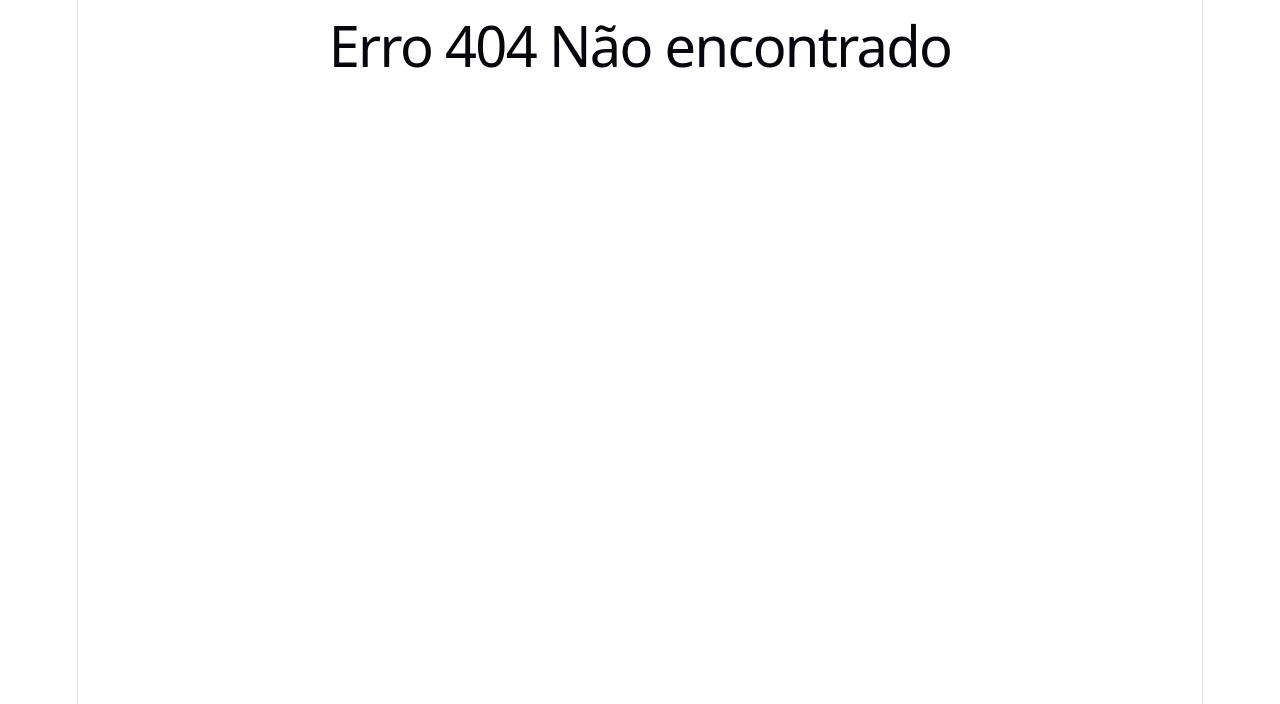
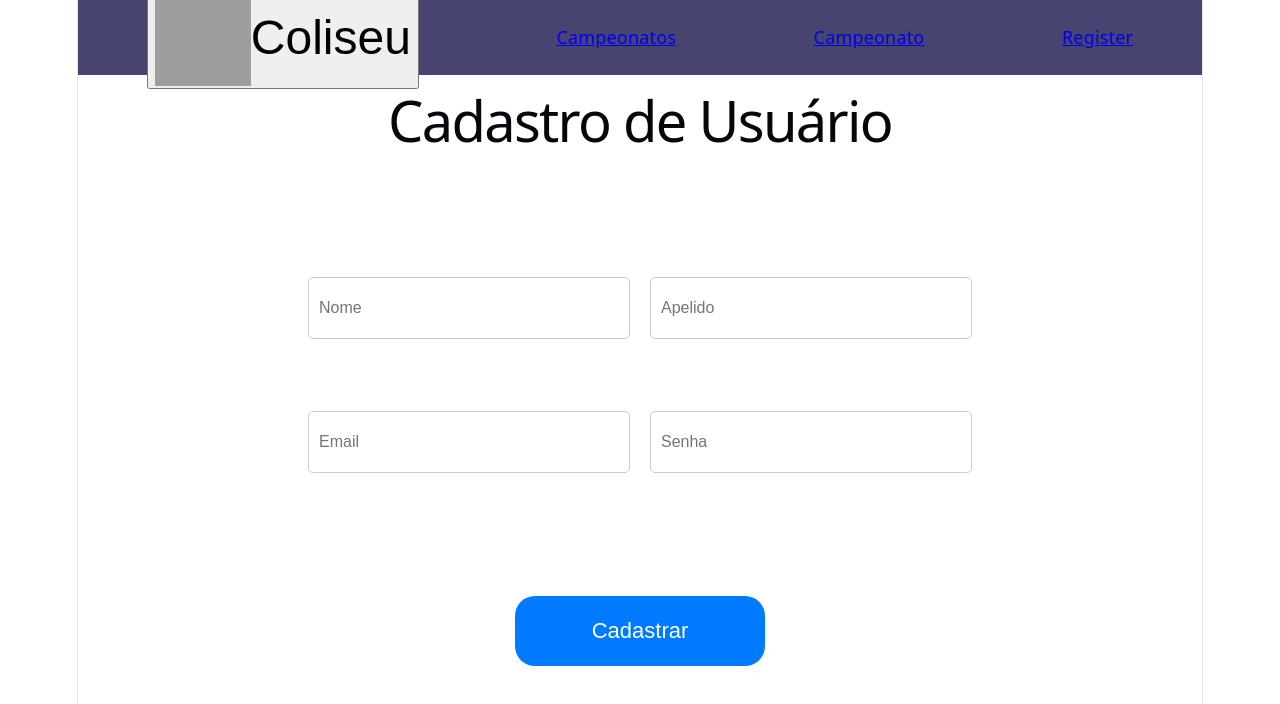
Before and after one commit to Daviferbox/Coliseu, a React (Vite) app: page /register in a window 1280 px wide. Before the commit this address had no page. Shown: the top 704 px of the page. Built offline with nearby package versions, Linux system fonts and the light colour scheme; grey boxes are pictures that could not be loaded.

Commit message:
Criei e ja criei os inputs da pagina de cadastro

```diff
--- a/src/App.tsx
+++ b/src/App.tsx
@@ -4,6 +4,7 @@ import ChampionshipDetail from './pages/ChampionshipDetail'
 import Championships from './pages/Championships'
 import Home from './pages/Home'
 import NotFound from './pages/NotFound'
+import Register from './pages/register.tsx'
 
 function App() {
 
@@ -14,6 +15,7 @@ function App() {
         <Route path='/' element={<Home />} />
         <Route path='/campeonatos' element={<Championships />} />
         <Route path='/campeonato' element={<ChampionshipDetail />} />
+        <Route path='/register' element={<Register />} />
       </Routes>
     </>
   )
--- a/src/components/Header/index.tsx
+++ b/src/components/Header/index.tsx
@@ -22,6 +22,7 @@ function Header() {
                 </div>
                 <Link to='/campeonatos'>Campeonatos</Link>
                 <Link to='/campeonato'>Campeonato</Link>
+                <Link to='/register'>Register</Link>
             </nav>
         </>
     )
--- /dev/null
+++ b/src/pages/register.tsx/index.tsx
@@ -0,0 +1,27 @@
+import Header from "../../components/Header";
+import "../../style/register.css";
+
+function Register() {
+    return (
+    <>
+        <Header />
+        <div className="principal">
+            <h1>Cadastro de Usuário</h1><br /><br />
+            <div className="container_inputs">
+                <div className="container_input1">
+                    <input className="Nome" placeholder="Nome" />
+                    <input className="Apelido" placeholder="Apelido" />
+                </div><br /><br />
+                <div className="container_input2">
+                    <input className="Email" placeholder="Email" />
+                    <input className="Senha" placeholder="Senha" />
+                </div>
+            </div><br /><br />
+            <button className="cadastro">Cadastrar</button><br />
+            <p></p>
+        </div>
+    </>
+    );
+}
+
+export default Register;
--- /dev/null
+++ b/src/style/register.css
@@ -0,0 +1,72 @@
+.principal {
+    display: flex;
+    flex-direction: column;
+    align-items: center;
+    justify-content: center;
+}
+
+.container_inputs {
+    display: flex;
+    flex-direction: column;
+    align-items: center;
+    justify-content: center;
+    margin: 50px
+}
+
+input {
+    width: 300px;
+    height: 40px;
+    margin: 10px;
+    padding: 10px;
+    border: 1px solid #ccc;
+    border-radius: 5px;
+    font-size: 16px;
+    transition: all 0.3s ease;
+}
+
+input:hover {
+    border-color: #007bff;
+    box-shadow: 0 0 5px rgba(0, 123, 255, 0.5);
+    transform: scale(1.05);
+}
+
+input:active {
+    border-color: #007bff;
+    box-shadow: 0 0 5px rgba(0, 123, 255, 0.5);
+    transform: scale(0.99);
+}
+
+input:focus {
+    outline: none;
+    border-color: #007bff;
+    box-shadow: 0 0 5px rgba(0, 123, 255, 0.5);
+}
+
+.cadastro{
+    display: flex;
+    width: 250px;
+    height: 70px;
+    margin: 10px;
+    padding: 10px;
+    border: none;
+    border-radius: 20px;
+    font-size: 22px;
+    background-color: #007bff;
+    color: white;
+    cursor: pointer;
+    transition: all 0.3s ease;
+    align-items: center;
+    justify-content: center;
+    transition: all 0.3s ease;
+}
+
+.cadastro:hover {
+    background-color: #1b71ce;
+    box-shadow: 0 0 5px rgba(0, 86, 179, 0.5);
+    transform: scale(1.05);
+}
+
+.cadastro:active {
+    box-shadow: 0 0 5px rgba(0, 86, 179, 0.5);
+    transform: scale(0.99);
+}
```
